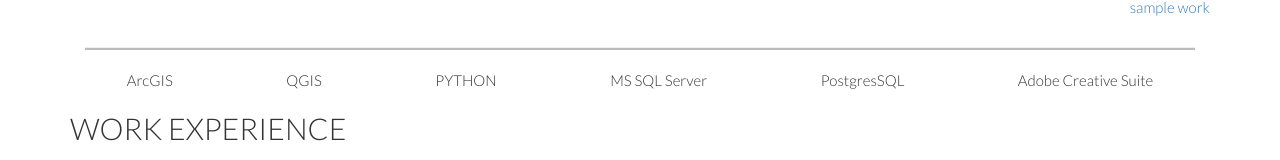
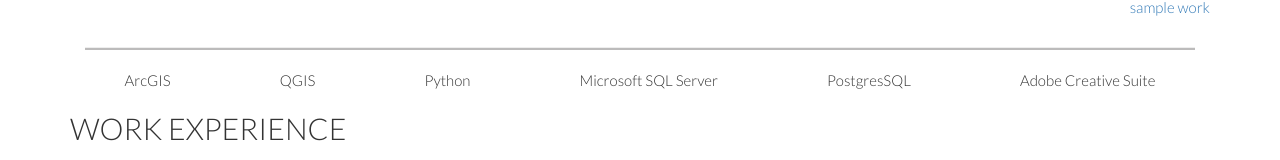
Before and after one commit to hotpepper/hotpepper.github.io, a plain HTML site: page index.html in a window 1280 px wide. Shown: the part 324-484 px from the top of the page. Drawn offline with Linux system fonts and the light colour scheme.

Commit message:
changes skill forma

```diff
--- a/index.html
+++ b/index.html
@@ -37,8 +37,8 @@
                     <div id = "skills">
                       <span>ArcGIS</span>
                       <span>QGIS</span>
-                      <span>PYTHON</span>
-                      <span>MS SQL Server</span>
+                      <span>Python</span>
+                      <span>Microsoft SQL Server</span>
                       <span>PostgresSQL</span>
                       <span>Adobe Creative Suite</span>
                       </div>
```
